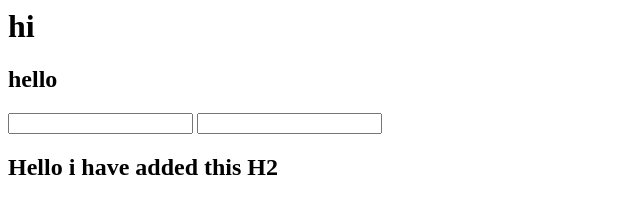
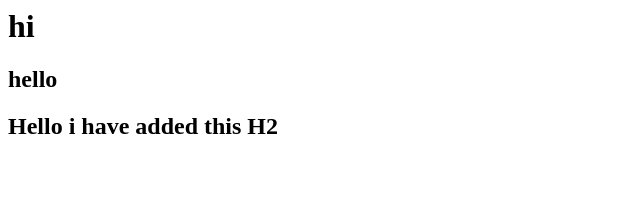
Before and after one commit to Dovly/MyApp, a plain HTML site: page index.html in a window 1280 px wide. Shown: the whole page, without its empty margins (0-640 px from the left). Drawn offline with Linux system fonts and the light colour scheme.

Commit message:
removed from code

```diff
--- a/index.html
+++ b/index.html
@@ -8,8 +8,7 @@
 <body>
     <h1>hi</h1>
     <h2>hello</h2>
-    <input type="text">
-    <input type="text">
+
     <h2>Hello i have added this H2</h2>
 </body>
 </html>
```
